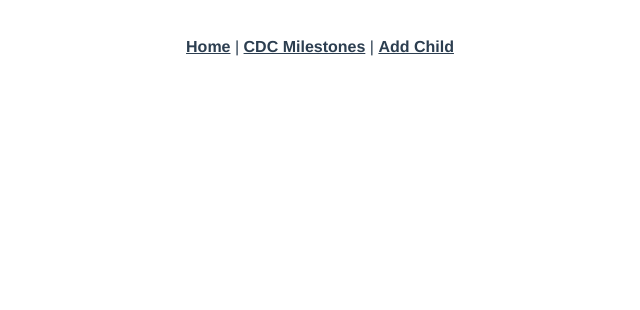
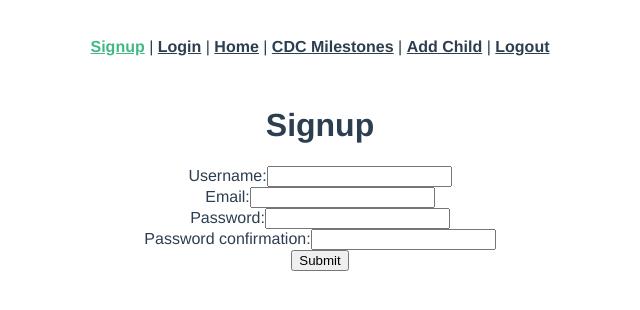
Before and after one commit to sdelorme/capstone_frontend, a Vue app: page /signup in a window 1280 px wide. Shown: the top 310 px of the page, without its empty margins (320-960 px from the left). Built offline with nearby package versions, Linux system fonts and the light colour scheme.

Commit message:
add signup, login, logout functionality

```diff
--- a/src/App.vue
+++ b/src/App.vue
@@ -1,11 +1,17 @@
 <template>
   <div id="app">
     <div id="nav">
+      <router-link to="/signup">Signup</router-link>
+      |
+      <router-link to="/login">Login</router-link>
+      |
       <router-link to="/children">Home</router-link>
       |
       <router-link to="/milestones">CDC Milestones</router-link>
       |
       <router-link to="/children/new">Add Child</router-link>
+      |
+      <router-link to="/logout">Logout</router-link>
     </div>
     <router-view />
   </div>
--- a/src/main.js
+++ b/src/main.js
@@ -6,6 +6,11 @@
 axios.defaults.headers.common["X-Requested-With"] = "XMLHttpRequest";
 axios.defaults.baseURL = process.env.NODE_ENV === "development" ? "http://localhost:3000" : "/";
 
+var jwt = localStorage.getItem("jwt");
+if (jwt) {
+  axios.defaults.headers.common["Authorization"] = "Bearer " + jwt;
+}
+
 Vue.config.productionTip = false;
 
 new Vue({
--- a/src/router/index.js
+++ b/src/router/index.js
@@ -6,10 +6,28 @@
 import ChildrenNew from "../views/ChildrenNew.vue";
 import ChildrenShow from "../views/ChildrenShow.vue";
 import ChildrenMilestonesSummary from "../views/ChildrenMilestonesSummary.vue";
+import Signup from "../views/Signup.vue";
+import Login from "../views/Login.vue";
+import Logout from "../views/Logout.vue";
 
 Vue.use(VueRouter);
 
 const routes = [
+  {
+    path: "/signup",
+    name: "signup",
+    component: Signup,
+  },
+  {
+    path: "/login",
+    name: "login",
+    component: Login,
+  },
+  {
+    path: "/logout",
+    name: "logout",
+    component: Logout,
+  },
   {
     path: "/",
     name: "children-index",
--- /dev/null
+++ b/src/views/Login.vue
@@ -0,0 +1,56 @@
+<template>
+  <div class="login">
+    <form v-on:submit.prevent="submit()">
+      <h1>Login</h1>
+      <ul>
+        <li class="text-danger" v-for="error in errors" v-bind:key="error">
+          {{ error }}
+        </li>
+      </ul>
+      <div class="form-group">
+        <label>Email:</label>
+        <input type="email" class="form-control" v-model="email" />
+      </div>
+      <div class="form-group">
+        <label>Password:</label>
+        <input type="password" class="form-control" v-model="password" />
+      </div>
+      <input type="submit" class="btn btn-primary" value="Submit" />
+    </form>
+  </div>
+</template>
+
+<script>
+import axios from "axios";
+
+export default {
+  data: function () {
+    return {
+      email: "",
+      password: "",
+      errors: [],
+    };
+  },
+  methods: {
+    submit: function () {
+      var params = {
+        email: this.email,
+        password: this.password,
+      };
+      axios
+        .post("/api/sessions", params)
+        .then((response) => {
+          axios.defaults.headers.common["Authorization"] = "Bearer " + response.data.jwt;
+          localStorage.setItem("jwt", response.data.jwt);
+          this.$router.push("/");
+        })
+        .catch((error) => {
+          console.log(error.response);
+          this.errors = ["Invalid email or password."];
+          this.email = "";
+          this.password = "";
+        });
+    },
+  },
+};
+</script>
--- /dev/null
+++ b/src/views/Logout.vue
@@ -0,0 +1,15 @@
+<template>
+  <div class="logout"></div>
+</template>
+
+<script>
+import axios from "axios";
+
+export default {
+  created: function () {
+    delete axios.defaults.headers.common["Authorization"];
+    localStorage.removeItem("jwt");
+    this.$router.push("/");
+  },
+};
+</script>
--- /dev/null
+++ b/src/views/Signup.vue
@@ -0,0 +1,64 @@
+<template>
+  <div class="signup">
+    <form v-on:submit.prevent="submit()">
+      <h1>Signup</h1>
+      <ul>
+        <li class="text-danger" v-for="error in errors" v-bind:key="error">
+          {{ error }}
+        </li>
+      </ul>
+      <div class="form-group">
+        <label>Username:</label>
+        <input type="text" class="form-control" v-model="username" />
+      </div>
+      <div class="form-group">
+        <label>Email:</label>
+        <input type="email" class="form-control" v-model="email" />
+      </div>
+      <div class="form-group">
+        <label>Password:</label>
+        <input type="password" class="form-control" v-model="password" />
+      </div>
+      <div class="form-group">
+        <label>Password confirmation:</label>
+        <input type="password" class="form-control" v-model="passwordConfirmation" />
+      </div>
+      <input type="submit" class="btn btn-primary" value="Submit" />
+    </form>
+  </div>
+</template>
+
+<script>
+import axios from "axios";
+
+export default {
+  data: function () {
+    return {
+      username: "",
+      email: "",
+      password: "",
+      passwordConfirmation: "",
+      errors: [],
+    };
+  },
+  methods: {
+    submit: function () {
+      var params = {
+        username: this.username,
+        email: this.email,
+        password: this.password,
+        password_confirmation: this.passwordConfirmation,
+      };
+      axios
+        .post("/api/users", params)
+        .then((response) => {
+          console.log(response.data);
+          this.$router.push("/login");
+        })
+        .catch((error) => {
+          this.errors = error.response.data.errors;
+        });
+    },
+  },
+};
+</script>
```
Also changed, not shown: src/views/ChildrenMilestonesSummary.vue (+1 -7 lines).
